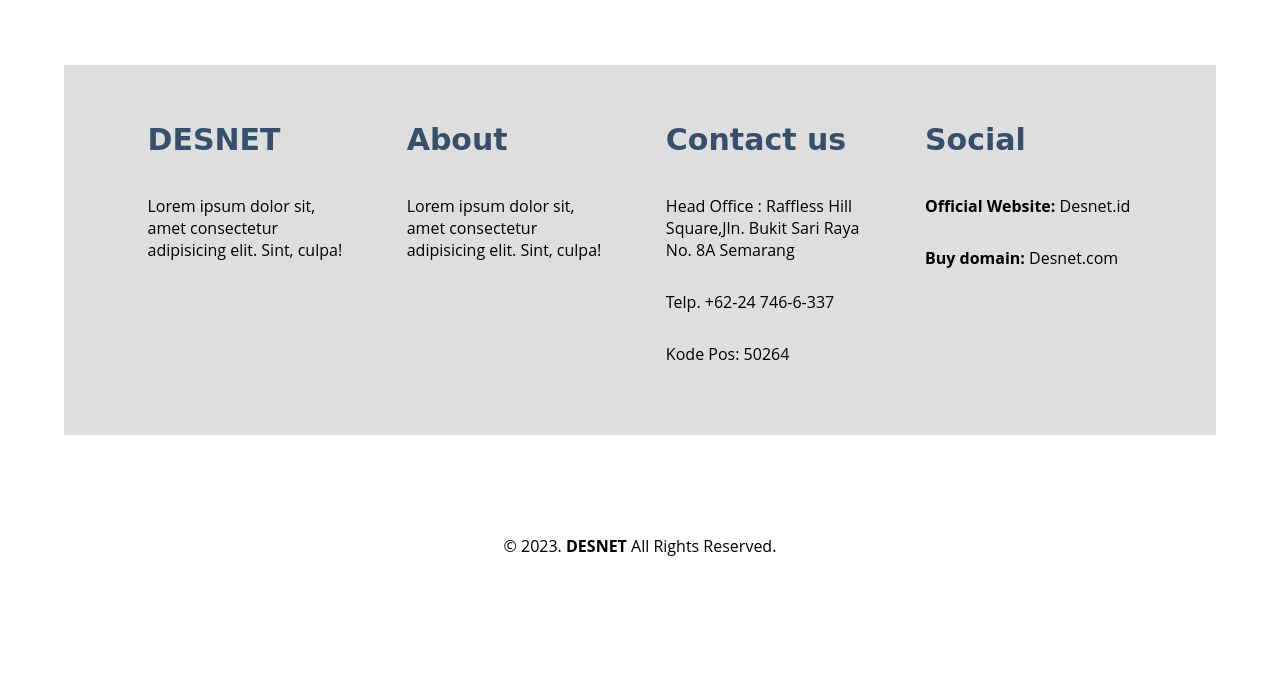
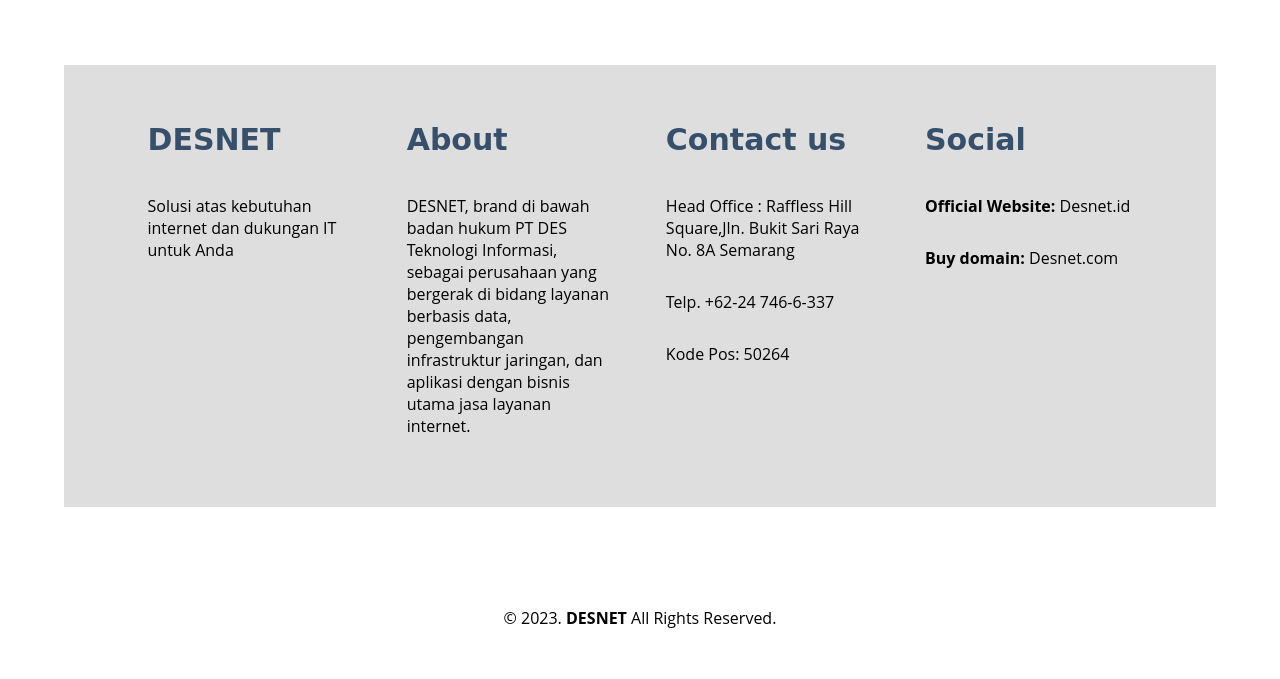
Before and after one commit to pendataan-desnet/Website-pendataan-desnet, a PHP site: page /website-company-profile/ in a window 1280 px wide. Shown: the part 671-1350 px from the top of the page. Before the commit the page ends 1227 px from the top, so only its background shows below. Run offline with PHP 8.4, Linux system fonts and the light colour scheme.

Commit message:
Add files via upload

```diff
--- a/website-Pendataan-DESNET/index.php
+++ b/website-Pendataan-DESNET/index.php
@@ -42,11 +42,11 @@ include_once("inc/inc_fungsi.php");
             <div class="footer">
                 <div class="footer-section">
                     <h3>DESNET</h3>
-                    <p>Lorem ipsum dolor sit, amet consectetur adipisicing elit. Sint, culpa!</p>
+                    <p> Solusi atas kebutuhan internet dan dukungan IT untuk Anda</p>
                 </div>
                 <div class="footer-section">
                     <h3>About</h3>
-                    <p>Lorem ipsum dolor sit, amet consectetur adipisicing elit. Sint, culpa!</p>
+                    <p>DESNET, brand di bawah badan hukum PT DES Teknologi Informasi, sebagai perusahaan yang bergerak di bidang layanan berbasis data, pengembangan infrastruktur jaringan, dan aplikasi dengan bisnis utama jasa layanan internet.</p>
                 </div>
                 <div class="footer-section">
                     <h3>Contact us</h3>
```
